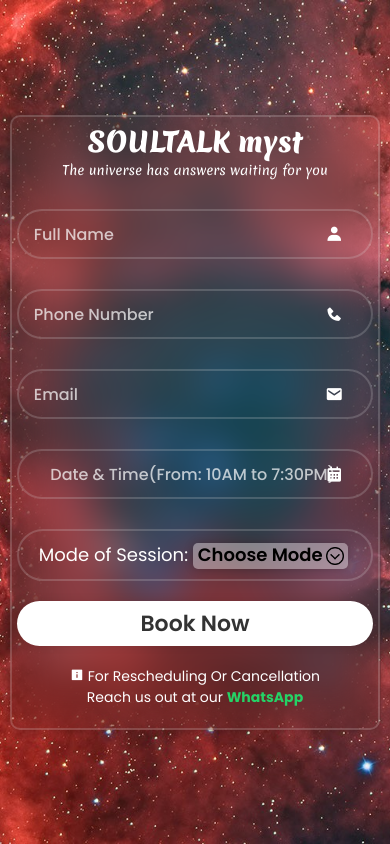
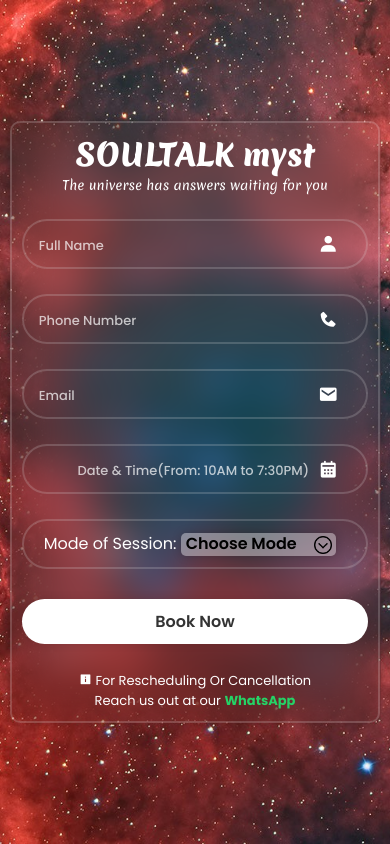
Before and after one commit to Rahman-IND/SOULTALK_myst, a plain HTML site: page index.html in a window 390 px wide. Drawn offline with nearby package versions, Linux system fonts and the light colour scheme.

Commit message:
Add responsive styles for screens < 400px

```diff
--- a/style.css
+++ b/style.css
@@ -7,6 +7,7 @@
     padding: 0;
     box-sizing: border-box;
     font-family: "Poppins", sans-serif;
+    /*outline: 1px solid limegreen !important;        /*for css debugging*/
 }
 
 /*body alignment to center*/
@@ -89,9 +90,9 @@ body {
 
 /*changes in error-message of Email field*/
 .input-box span {
-    padding: 20px 45px 20px 20px;
+    padding: 2px 2px 6px 20px;
     font-size: 14px;
-    font-weight: 500;
+    font-weight: 600;
 }
 
 .input-box span i {
@@ -224,7 +225,7 @@ body {
 
 .popup img {
     width: 100px;
-    margin-top: -14%;
+    margin-top: -16%;
     border-radius: 100%;
 }
 .popup h2 {
@@ -362,7 +363,7 @@ body {
 }
 
 /* Media Query for small Screens (max-width: 400px) */
-@media (max-width:400px) {
+/*@media (max-width:400px) {
     .landingpage {
         width: 95vw;
         padding: 5px;
@@ -396,4 +397,100 @@ body {
     .landingpage .more-info p a {
         color: #25D366;
     }
+}*/
+
+@media (max-width: 400px) {
+    /* Adjust styles for devices with a maximum width of 400px */
+
+    /* Adjust landing page container width and padding */
+    .landingpage {
+        width: 95vw;        /* Utilize 95% of the viewport width for better responsiveness */
+        padding: 10px;      /* Add padding for spacing within the container */
+    }
+
+    /* Adjust heading (h1) font size for smaller screens */
+    .landingpage h1 {
+        font-size: 30px;    /* Reduce font size for better readability on small screens */
+    }
+
+    /* Adjust tagline paragraph font size for smaller screens */
+    .landingpage .tagline p {
+        font-size: 13px;    /* Decrease font size for compact layout */
+    }
+
+    /* Input box adjustments */
+    .landingpage .input-box {
+        width: 100%;        /* Make input boxes full width */
+        height: 50px;       /* Maintain a consistent height */
+        margin: 25px 0;     /* Add vertical spacing between input boxes */
+    }
+
+    /* Adjust input field font size */
+    .landingpage .input-box input {
+        width: 100%;        /* Ensure input fields stretch across the container */
+        font-size: 16px;    /* Standardize input text size */
+    }
+
+    /* Adjust placeholder text size */
+    .landingpage .input-box input::placeholder {
+        font-size: 13px;    /* Reduce placeholder text size for consistency */
+    }
+
+    /* Adjust label or supporting text within input boxes */
+    .landingpage .input-box span {
+        font-size: 13px;    /* Ensure smaller text for labels */
+        font-weight: 600;   /* Make text slightly bold for visibility */
+    }
+
+    /* Adjust icon size within input boxes */
+    .landingpage .input-box i {
+        font-size: 20px;    /* Maintain appropriate icon size for small screens */
+    }
+
+    /* Adjust font size for booking date and time input */
+    #booking-datetime {
+        font-size: 16px;    /* Ensure text is legible */
+    }
+
+    /* Adjust dropdown menu styles */
+    .landingpage .mode-session {
+        font-size: 16px;    /* Set font size for dropdown labels */
+        height: 50px;       /* Maintain consistent height for dropdowns */
+        margin: 25px 0 0 0; /* Add spacing at the top */
+    }
+
+    /* Style the dropdown select box */
+    .landingpage .mode-session select {
+        height: 23px;       /* Adjust height for better fit */
+        font-size: 16px;    /* Set font size for dropdown options */
+        font-weight: 600;   /* Add boldness for improved readability */
+    }
+
+    /* Adjust button font size and spacing */
+    .landingpage .btn {
+        font-size: 16px;    /* Set button text size for consistency */
+        margin: 30px 0 25px 0; /* Add vertical spacing around buttons */
+    }
+
+    /* Adjust additional information section styles */
+    .landingpage .more-info {
+        font-size: 16px;    /* Ensure text is legible */
+        text-align: center; /* Center-align the content */
+        margin: 2px 0 0 0;  /* Add small vertical spacing */
+    }
+
+    /* Adjust font size of paragraphs inside the more-info section */
+    .landingpage .more-info p {
+        font-size: 13px;    /* Reduce font size for compact layout */
+    }
+
+    /* Style links within the more-info section */
+    .landingpage .more-info p a {
+        color: #25D366;     /* Use green color for links (e.g., WhatsApp theme) */
+    }
+
+    /* Adjust popup container width for smaller screens */
+    .popup {
+        width: 98vw;        /* Make popup nearly fullscreen for better usability */
+    }
 }
```
